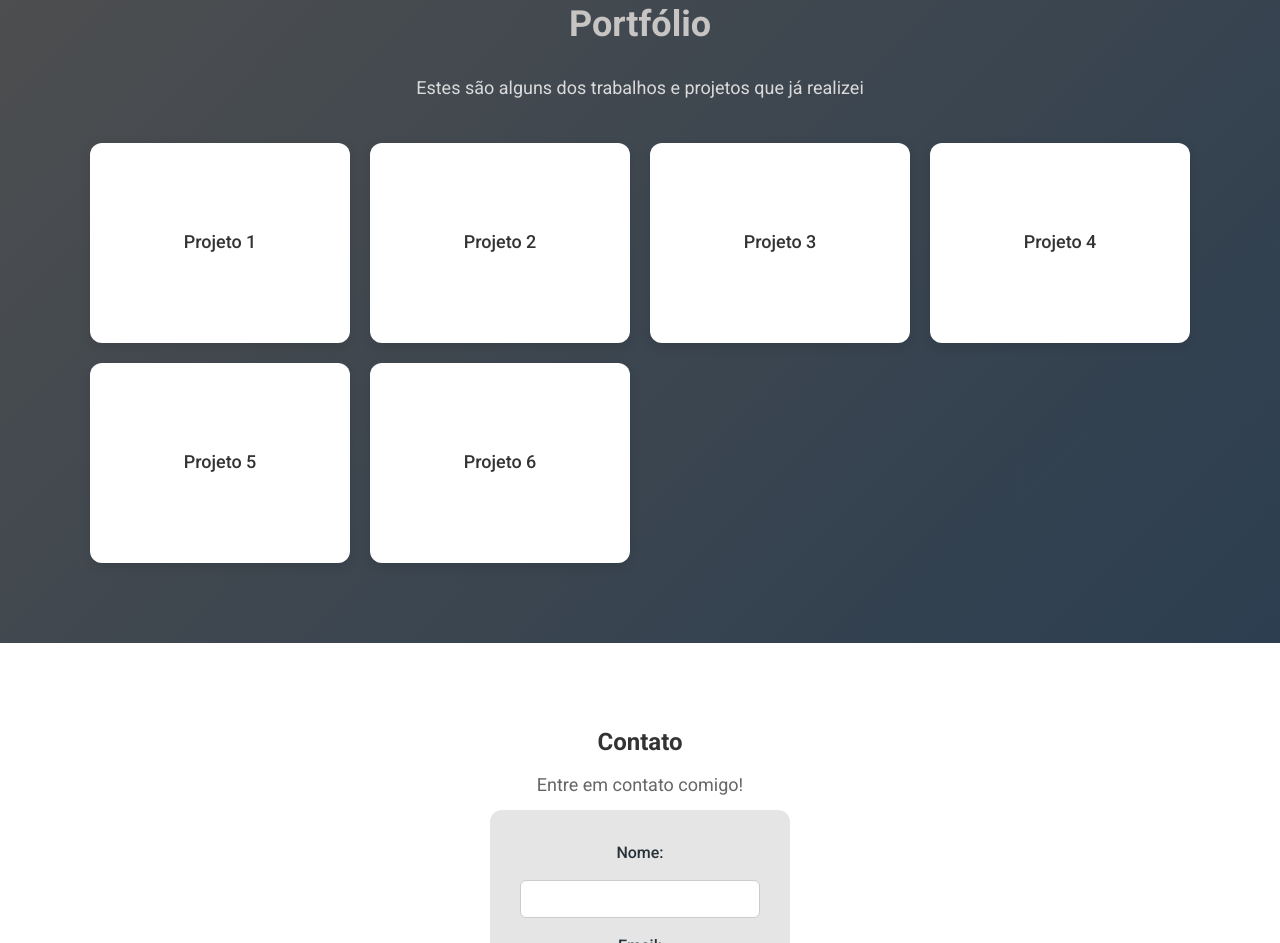
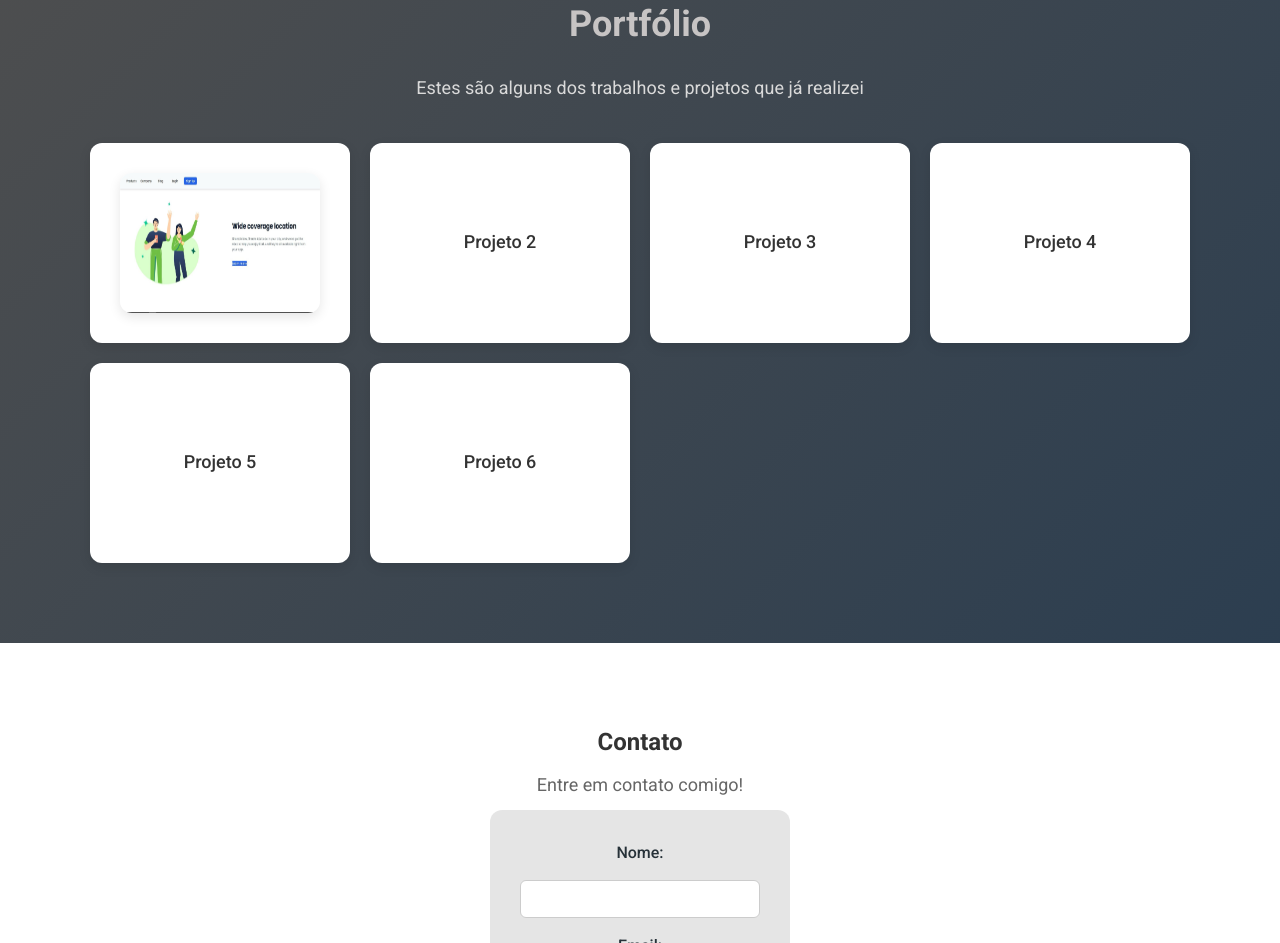
Before and after one commit to wagner-muniz/porfolio-wagner, a plain HTML site: page index.html in a window 1280 px wide. Shown: the part 1349-2292 px from the top of the page. Drawn offline with Linux system fonts and the light colour scheme.

Commit message:
aprimoriando o portfolio

```diff
--- a/index.html
+++ b/index.html
@@ -67,7 +67,11 @@
                 <p>Estes são alguns dos trabalhos e projetos que já realizei</p>
             </div>
             <div class="cards">
-                <div class="card">Projeto 1</div> <!-- Adicionei texto placeholder -->
+                <a href="https://wagner-muniz.github.io/mini-projeto2-Devclub/" target="_blank" class="card-link">
+                    <div class="card">
+                        <img src="./img/project1.jpeg" alt="Project1" class="img-project">
+                    </div>
+                </a> <!-- Adicionei texto placeholder -->
                 <div class="card">Projeto 2</div>
                 <div class="card">Projeto 3</div>
                 <div class="card">Projeto 4</div>
--- a/styles.css
+++ b/styles.css
@@ -186,7 +186,6 @@ header {
     max-width: 1100px;
     margin: 0 auto;
 }
-
 .card {
     height: 200px;
     background: #fff;
@@ -202,6 +201,25 @@ header {
     cursor: pointer;
 }
 
+.img-project{
+    display: grid;
+    grid-template-columns: repeat(auto-fit, minmax(250px, 1fr));
+    gap: 20px;
+    max-width: 200px;
+    margin: 0 auto;
+    height: 140px;
+    background: #fff;
+    border-radius: 12px;
+    box-shadow: 0 4px 12px rgba(0, 0, 0, 0.1);
+    display: flex;
+    align-items: center;
+    justify-content: center;
+    font-size: 18px;
+    font-weight: 500;
+    color: #333;
+    transition: transform 0.3s, box-shadow 0.3s;
+    cursor: pointer;
+}
 .card:hover {
     transform: translateY(-5px);
     box-shadow: 0 8px 20px rgba(0, 0, 0, 0.15);
```
Also changed, not shown: img/project1.jpeg (added).
